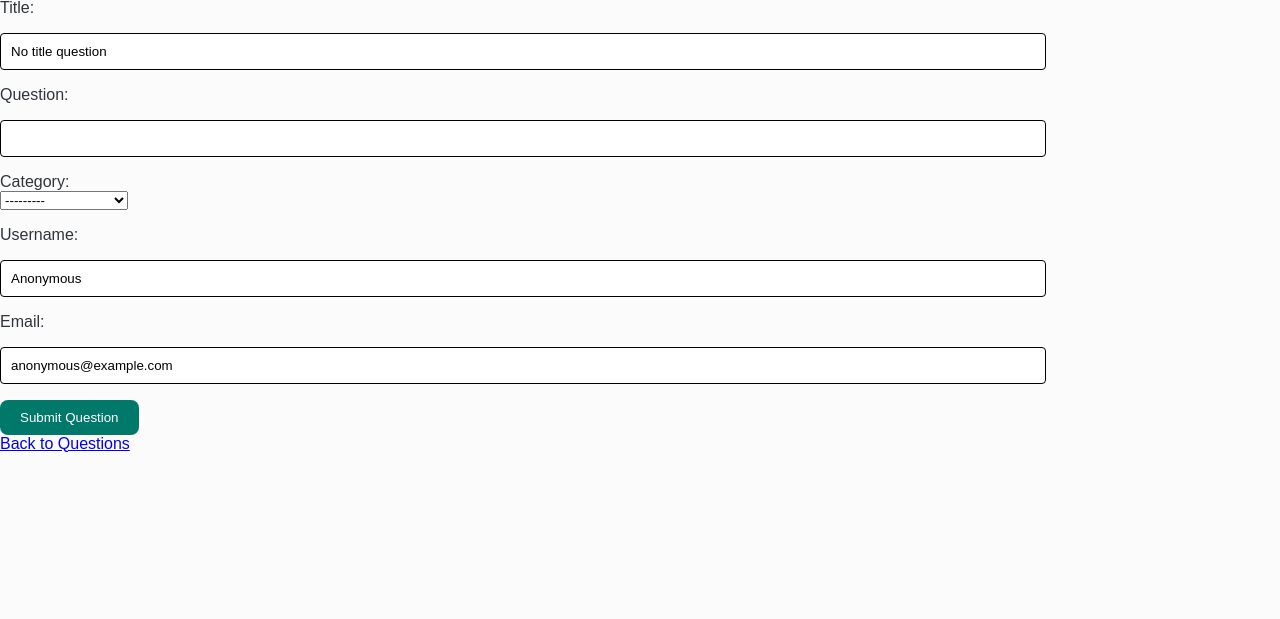
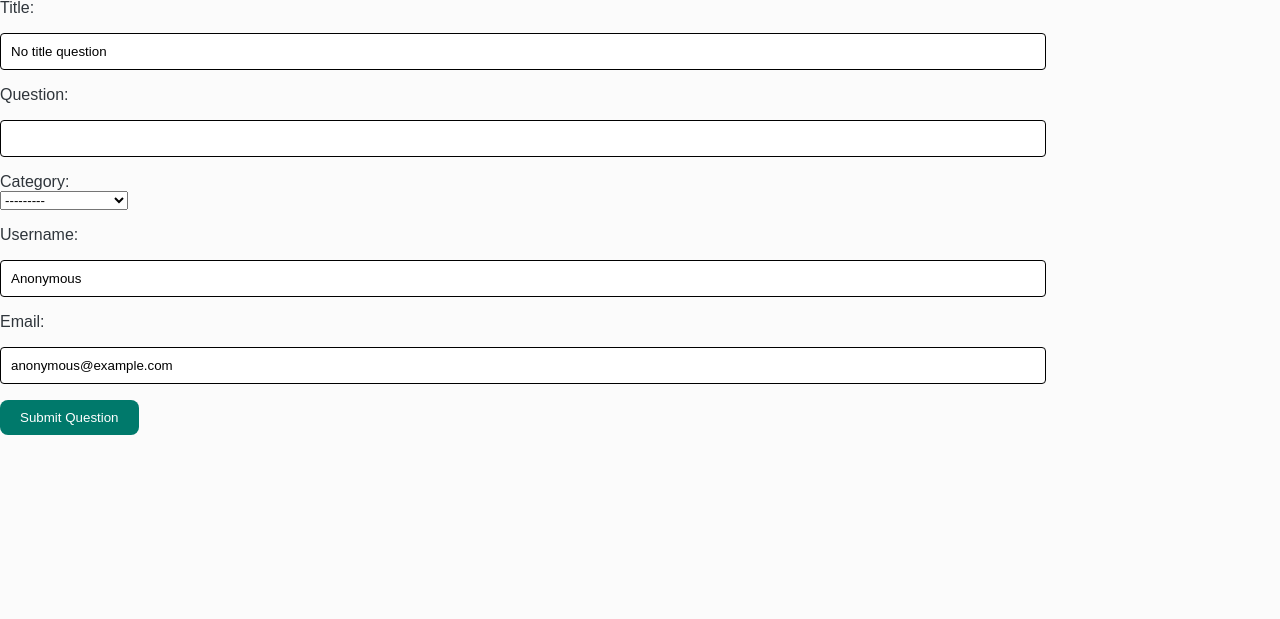
Before and after one commit to dwgth4i/blogs-in-django, a Django app: page /ask/ in a window 1280 px wide. Shown: the part 181-800 px from the top of the page. Run offline with Django 5.2, Linux system fonts and the light colour scheme; a user stored in the database is signed in; data comes from the database, SQL or seed files in the repository.

Commit message:
delete back ask question

```diff
--- a/mysite/faq/templates/faq/ask_question.html
+++ b/mysite/faq/templates/faq/ask_question.html
@@ -4,5 +4,5 @@
   {% csrf_token %} {{ form.as_p }}
   <button type="submit">Submit Question</button>
 </form>
-<a href="{% url 'post_list' %}">Back to Questions</a>
+
 {% endblock %}
```
